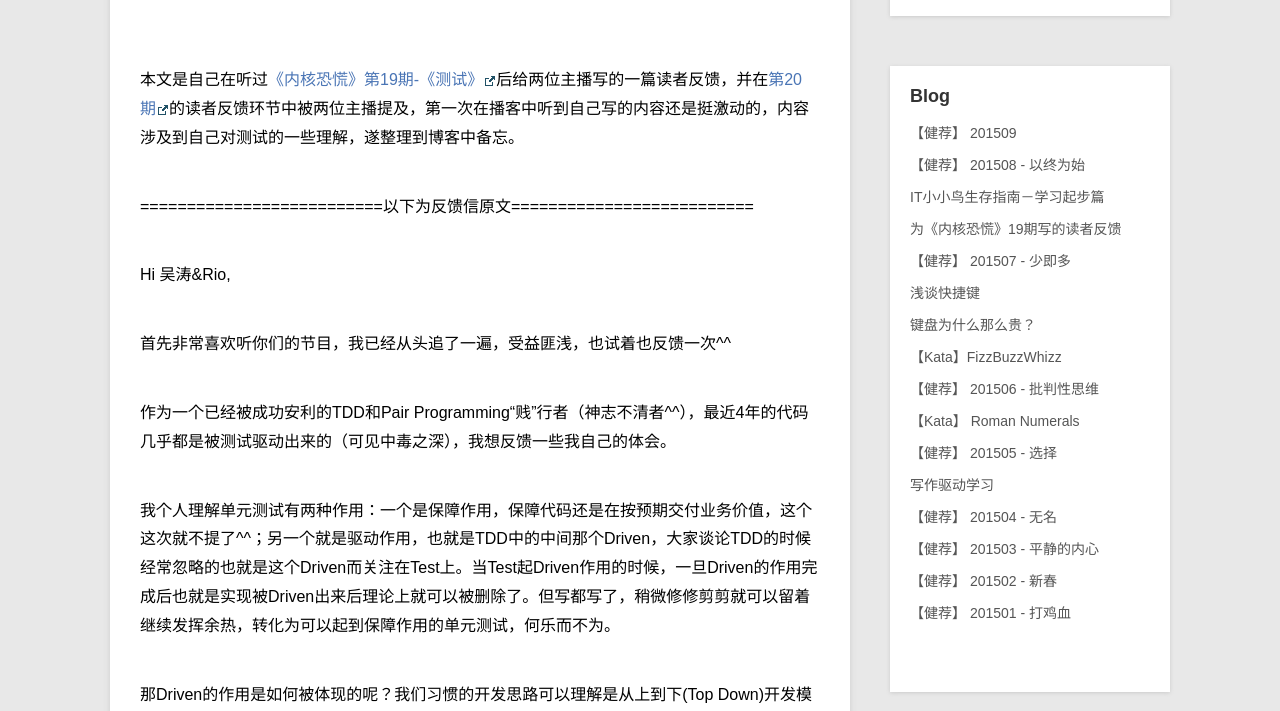
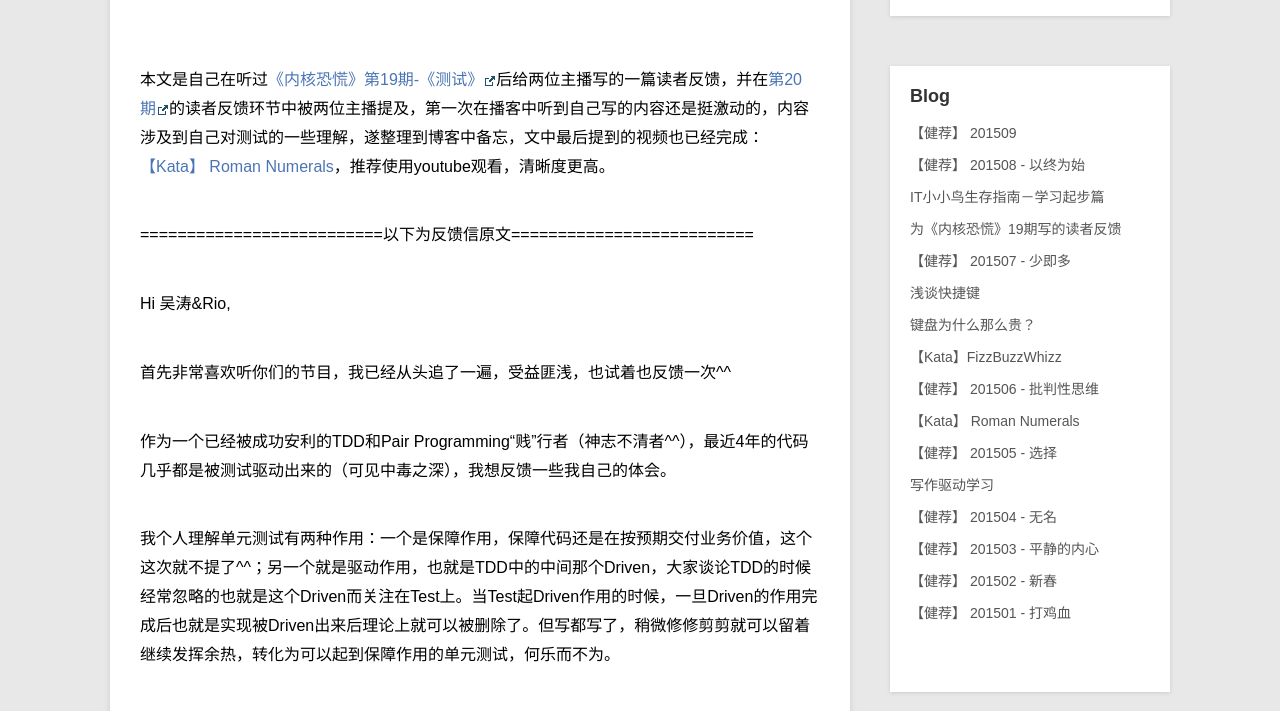
Before and after one commit to wj1s/wj1s.github.io, a Jekyll site: the page built from _posts/blog/2015-08-15-kernelpanic-feedback.md, in a window 1280 px wide and 900 px high, cut to the strip 189-900 px from the top of the window. Built offline with Jekyll 4.4.1, drawn with Linux system fonts in a browser that asks for light colours; Markdown is read by kramdown in place of the engine named in the settings.

Commit message:
Update 2015-08-15-kernelpanic-feedback.md

```diff
--- a/_posts/blog/2015-08-15-kernelpanic-feedback.md
+++ b/_posts/blog/2015-08-15-kernelpanic-feedback.md
@@ -5,7 +5,7 @@ description: 本文是自己在听过《内核恐慌》第19期《测试》后
 category: blog
 ---
 
-本文是自己在听过[《内核恐慌》第19期-《测试》](http://ipn.li/kernelpanic/19/)后给两位主播写的一篇读者反馈，并在[第20期](http://ipn.li/kernelpanic/20/)的读者反馈环节中被两位主播提及，第一次在播客中听到自己写的内容还是挺激动的，内容涉及到自己对测试的一些理解，遂整理到博客中备忘。
+本文是自己在听过[《内核恐慌》第19期-《测试》](http://ipn.li/kernelpanic/19/)后给两位主播写的一篇读者反馈，并在[第20期](http://ipn.li/kernelpanic/20/)的读者反馈环节中被两位主播提及，第一次在播客中听到自己写的内容还是挺激动的，内容涉及到自己对测试的一些理解，遂整理到博客中备忘，文中最后提到的视频也已经完成：[【Kata】 Roman Numerals](http://wj1s.github.io/roman-numerals/)，推荐使用youtube观看，清晰度更高。
 
 
 ==========================以下为反馈信原文==========================
```
